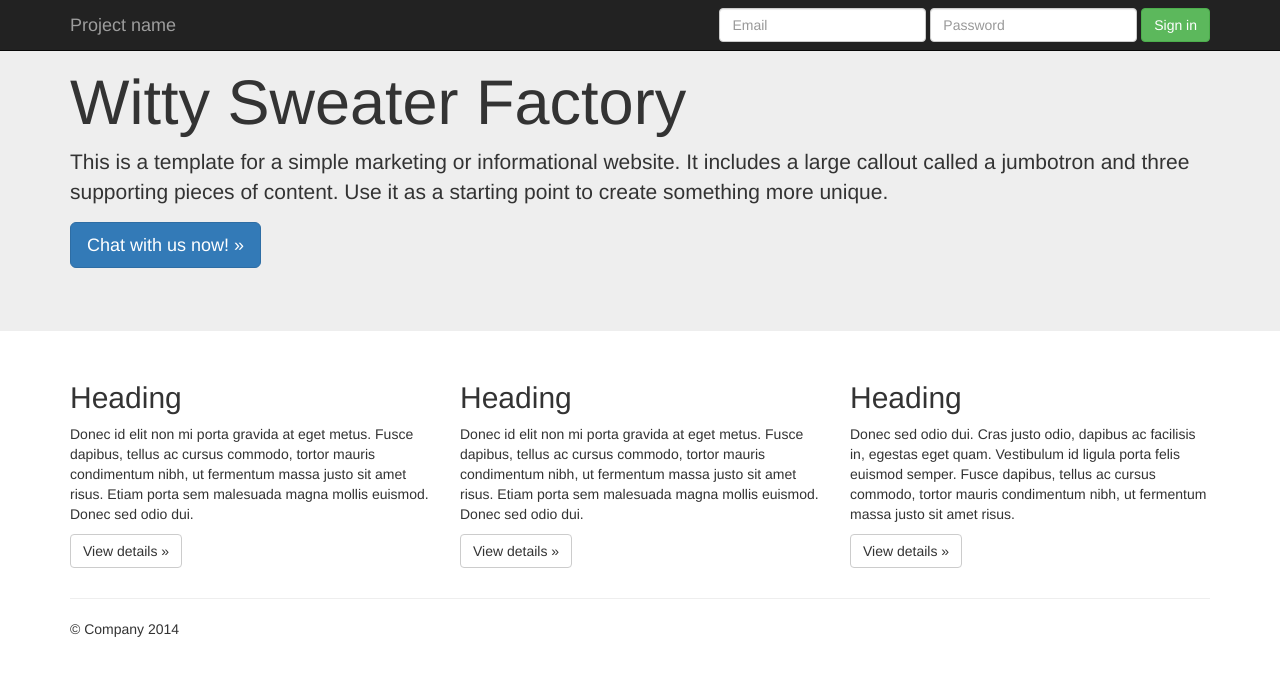
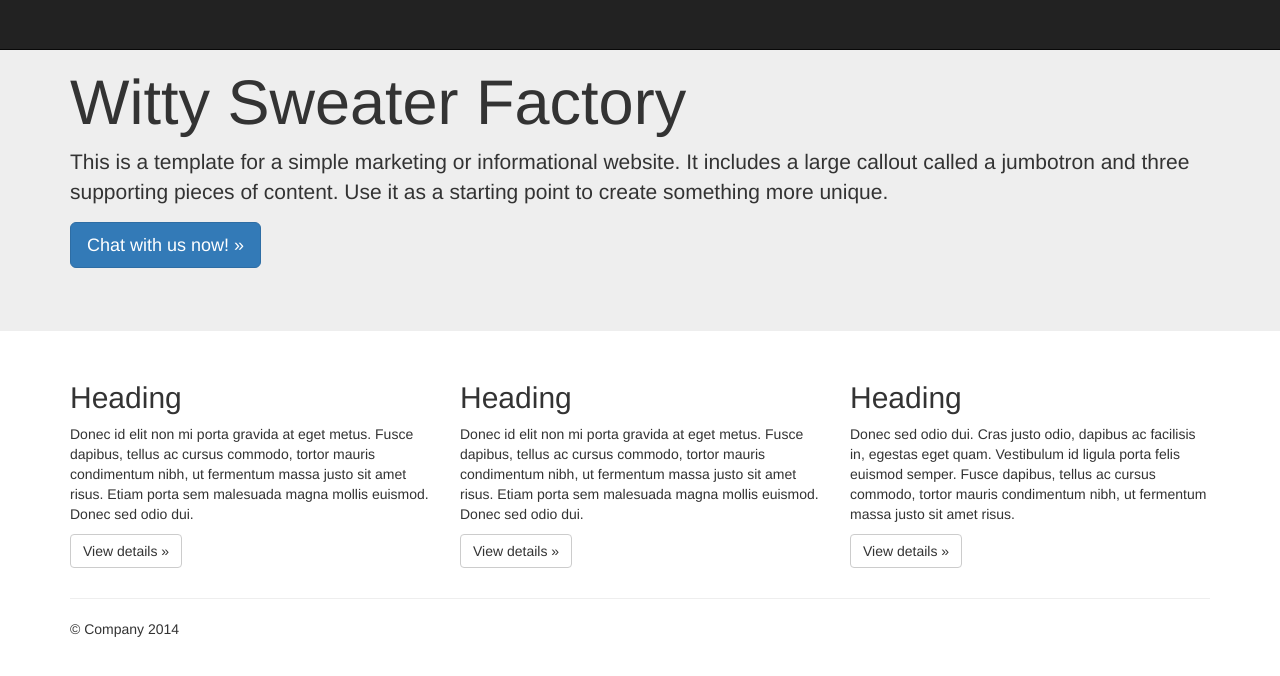
Before and after one commit to internetchris/apicon-customer, a website: page client/index.ejs in a window 1280 px wide. Drawn offline with nearby package versions, Linux system fonts and the light colour scheme; files that its build step writes are made by us from their sources; a script that the page names is missing.

Commit message:
remove header

```diff
--- a/client/index.ejs
+++ b/client/index.ejs
@@ -15,18 +15,10 @@
             <span class="icon-bar"></span>
             <span class="icon-bar"></span>
           </button>
-          <a class="navbar-brand" href="#">Project name</a>
+
         </div>
         <div class="navbar-collapse collapse">
-          <form class="navbar-form navbar-right" role="form">
-            <div class="form-group">
-              <input type="text" placeholder="Email" class="form-control">
-            </div>
-            <div class="form-group">
-              <input type="password" placeholder="Password" class="form-control">
-            </div>
-            <button type="submit" class="btn btn-success">Sign in</button>
-          </form>
+
         </div><!--/.navbar-collapse -->
       </div>
     </div>
```
